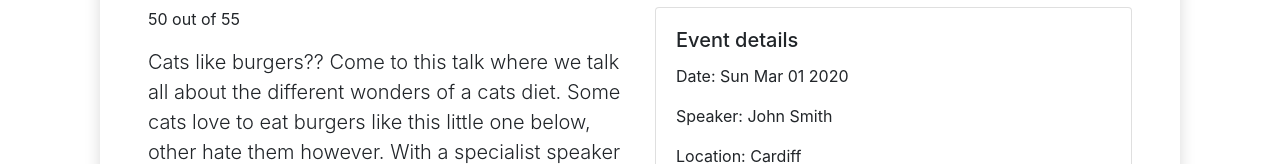
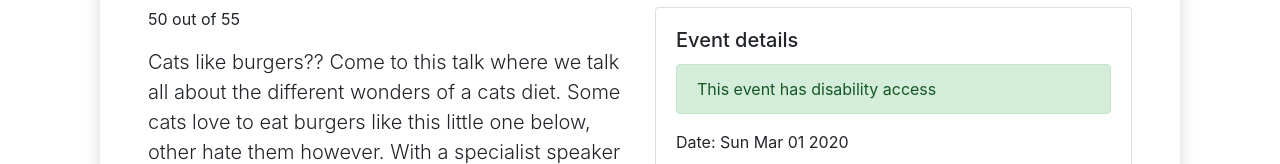
Before and after one commit to Light-J/Eventzoom, a React (Create React App) app in the folder react/: page /event in a window 1280 px wide. Shown: the part 201-365 px from the top of the page. Built offline with nearby package versions, Linux system fonts and the light colour scheme.

Commit message:
Add alert for disability access

```diff
--- a/react/src/components/Event.js
+++ b/react/src/components/Event.js
@@ -1,5 +1,13 @@
 import React, { Component } from 'react';
 import PropTypes from 'prop-types';
+
+
+function DisabilityAccess(props) {
+	if (props.disabilityAccess) {
+		return <div className="alert alert-success" role="alert">This event has disability access</div>;
+	}
+	return <div className="alert alert-danger" role="alert">This event unfortunatly does not have disability access</div>;
+}
 
 class Event extends Component {
 	render = () => <div className={'container'}>
@@ -17,6 +25,7 @@ class Event extends Component {
 							<div className={'card'}>
 								<div className={'card-body'}>
 									<h5 className={'card-title'}>Event details</h5>
+									<DisabilityAccess disabilityAccess={this.props.disabilityAccess} />
 									<p>Date: {this.props.datetime.toDateString()}</p>
 									<p>Speaker: {this.props.speaker}</p>
 									<p>Location: {this.props.vagueLocation}</p>
@@ -47,4 +56,8 @@ Event.propTypes = {
 	capacity: PropTypes.number,
 };
 
+DisabilityAccess.propTypes = {
+	disabilityAccess: PropTypes.bool,
+};
+
 export default Event;
```
